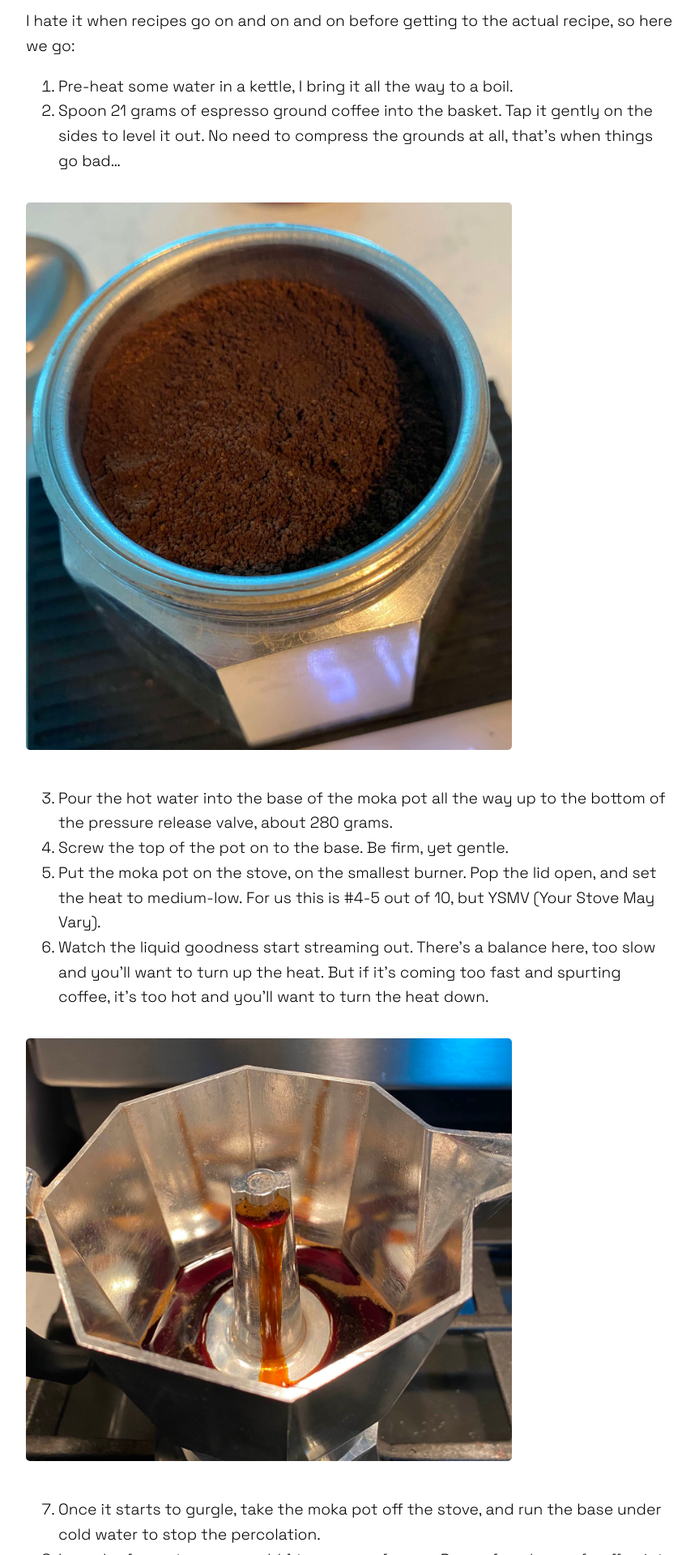
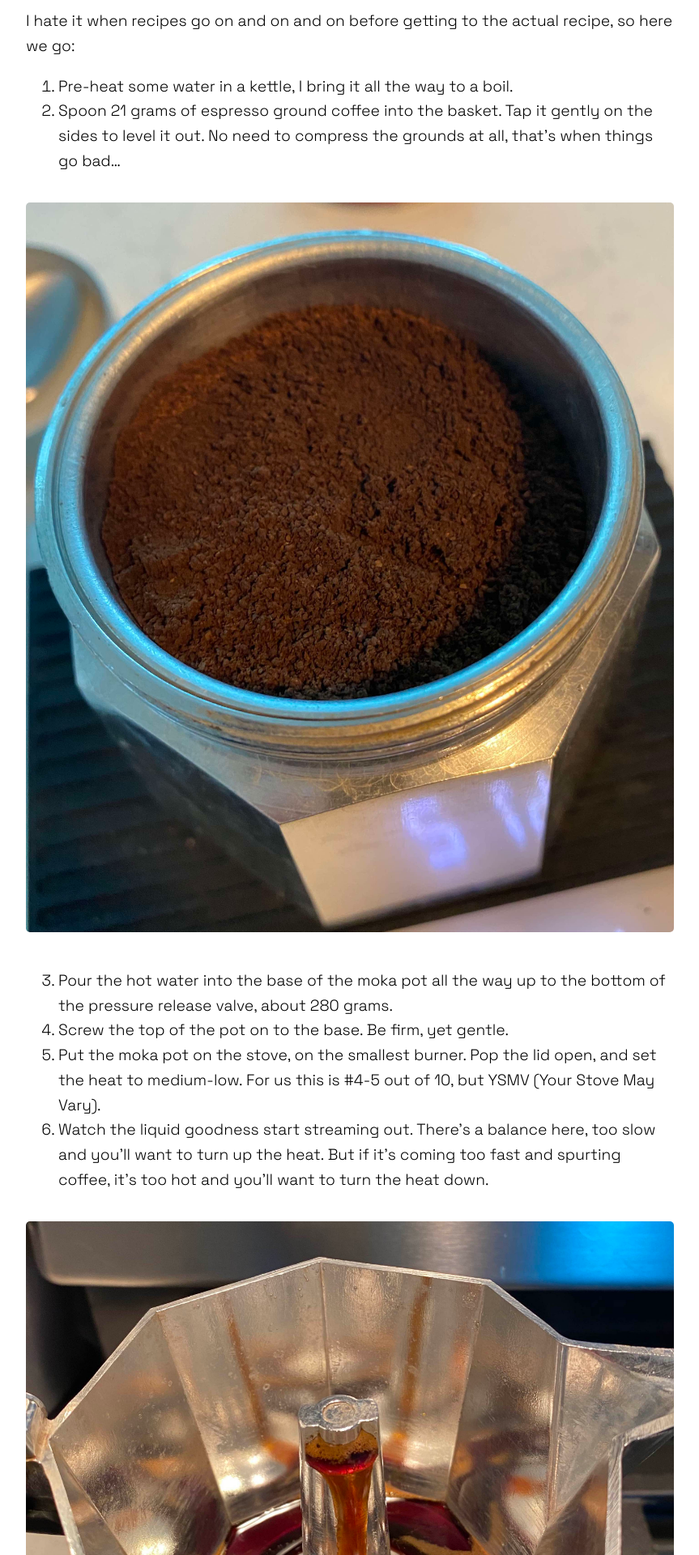
Before and after one commit to ayunker/ayunker.github.io, a Jekyll site: the page built from _posts/2020-05-28-cafecito-recipe.md, in a window 1280 px wide. Shown: the part 646-2566 px from the top of the page at 81% size, without its empty margins (208-1071 px from the left). Built offline with Jekyll 4.4.1, drawn with Linux system fonts in a browser that asks for light colours.

Commit message:
ui: cafecito recipe images

```diff
--- a/_posts/2020-05-28-cafecito-recipe.md
+++ b/_posts/2020-05-28-cafecito-recipe.md
@@ -31,7 +31,7 @@
    the sides to level it out. No need to compress the grounds at all, that's
 when things go bad...
 
-![][basket_image]
+{% include fig.html src="/assets/images/cafecito-recipe/1.jpg" %}
 
 {:start='3'}
 3. Pour the hot water into the base of the moka pot all the way up to the bottom
@@ -44,7 +44,7 @@
    slow and you'll want to turn up the heat. But if it's coming too fast and
 spurting coffee, it's too hot and you'll want to turn the heat down.
 
-![][first_brew_image]
+{% include fig.html src="/assets/images/cafecito-recipe/2.jpg" %}
 
 {:start='7'}
 7. Once it starts to gurgle, take the moka pot off the stove, and run the base
@@ -58,7 +58,7 @@
 don't know if this impacts the overall drink much. But at the very least, it's
 more fun to make the thick paste.
 
-![][sugar_paste_image]
+{% include fig.html src="/assets/images/cafecito-recipe/3.jpg" %}
 
 {:start='9'}
 9. Once the paste has been made, pour the remaining coffee into the cups. A few
@@ -71,10 +71,3 @@
 [illy_classico]: https://www.illy.com/en-us/shop/coffee/ground-coffee/ground-espresso-coffee-medium-roast-classico/8842ST.html?cgid=57513
 [black_cat]: https://www.intelligentsiacoffee.com/black-cat-classic-espresso
 [unicorn_blood]: https://www.darkmattercoffee.com/products/unicorn-blood-espresso-blend
-
-[basket_image]: /assets/images/cafecito-1.jpg
-{:width='75%'}
-[first_brew_image]: /assets/images/cafecito-2.jpg
-{:width='75%'}
-[sugar_paste_image]: /assets/images/cafecito-3.jpg
-{:width='75%'}
```
Also changed, not shown: assets/images/cafecito-recipe/1.jpg (renamed from assets/images/cafecito-1.jpg), assets/images/cafecito-recipe/2.jpg (renamed from assets/images/cafecito-2.jpg), assets/images/cafecito-recipe/3.jpg (renamed from assets/images/cafecito-3.jpg).
